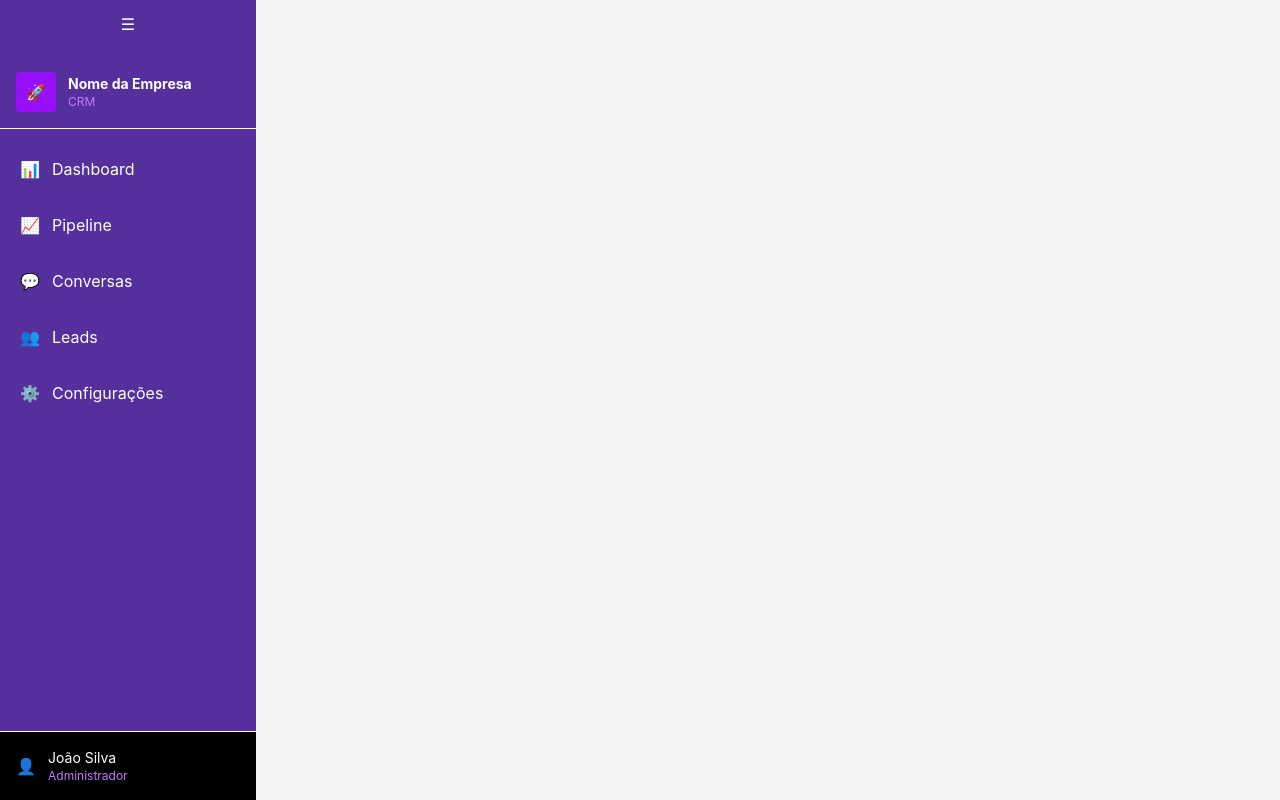
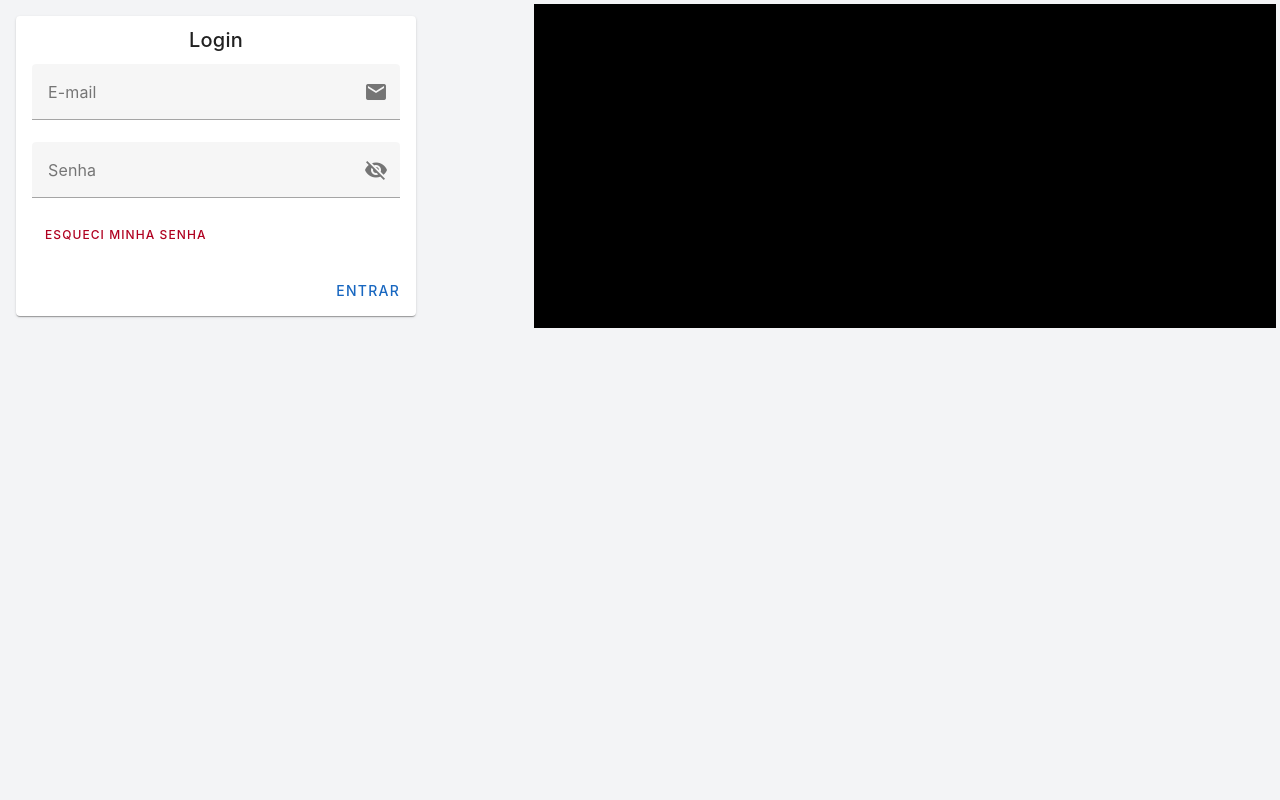
Before and after one commit to elderlira/crm_project, a Vue app: page /login in a window 1280 px wide. Built offline with nearby package versions, Linux system fonts and the light colour scheme.

Commit message:
login_page

```diff
--- a/src/App.vue
+++ b/src/App.vue
@@ -11,7 +11,7 @@ const toggleSidebar = () => {
 
 <template>
   <div class="flex h-screen overflow-hidden">
-    <Sidebar :isOpen="isOpen" @toggle="isOpen = !isOpen" />
+    <Sidebar :isOpen="isOpen" @toggle="isOpen = !isOpen" v-if="!$route.meta.hideSidebar" />
 
     <main class="flex-1 bg-gray-100 overflow-auto">
       <router-view />
--- a/src/components/Sidebar.vue
+++ b/src/components/Sidebar.vue
@@ -1,13 +1,3 @@
-<script setup lang="ts">
-import { defineProps, defineEmits } from 'vue'
-
-const props = defineProps<{
-  isOpen: boolean
-}>()
-
-const emit = defineEmits(['toggle'])
-</script>
-
 <template>
   <aside :class="[
     'h-screen bg-black text-white flex flex-col transition-all duration-300',
@@ -63,6 +53,16 @@ const emit = defineEmits(['toggle'])
   </aside>
 </template>
 
+<script setup lang="ts">
+import { defineProps, defineEmits } from 'vue'
+
+const props = defineProps<{
+  isOpen: boolean
+}>()
+
+const emit = defineEmits(['toggle'])
+</script>
+
 <style>
 .rodape {
   background-color: black;
--- a/src/main.ts
+++ b/src/main.ts
@@ -25,6 +25,7 @@ import {
 } from 'echarts/components'
 
 import { CanvasRenderer } from 'echarts/renderers'
+
 
 echarts.use([
   PieChart,
--- a/src/router/index.ts
+++ b/src/router/index.ts
@@ -3,6 +3,8 @@ import { createRouter, createWebHistory } from 'vue-router'
 import DashboardView from '../views/Dashboard.vue'
 import PipelineView from '../views/Pipeline.vue'
 import ConversasView from '../views/Talks.vue'
+import LoginView from '../views/Login.vue'
+import ForgotPassword from '../views/login/Forgot-password.vue'
 import LeadsView from '../views/Leads.vue'
 import ConfigView from '../views/Config.vue'
 import ReasonForClousure from '../views/config/ReasonForClousure.vue'
@@ -14,10 +16,14 @@ import Department from '../views/config/Department.vue'
 import Profile from '../views/config/Profile.vue'
 import UserRegister from '../views/config/UserRegister.vue'
 
+
+
 const routes = [
   { path: '/', name: 'Dashboard', component: DashboardView },
   { path: '/pipeline', name: 'pipeline', component: PipelineView },
   { path: '/conversas', name: 'talks', component: ConversasView },
+  { path: '/login', name: 'login', component: LoginView, meta:{hideSidebar: true} },
+  { path: '/forgot-password', name: 'forgotPassword', component: ForgotPassword, meta:{hideSidebar: true} },
   { path: '/leads', name: 'lead', component: LeadsView },
   { path: '/configuracoes', name: 'config', component: ConfigView },
   { path: '/configuracao-motivo-fechamento', name: 'reasonForClousure', component: ReasonForClousure},
--- /dev/null
+++ b/src/views/Login.vue
@@ -0,0 +1,72 @@
+<template>
+  <v-container fluid class="fill-height">
+    <v-row class="fill-height">
+
+      <v-col cols="12" lg="5" md="5" sm="5" class="d-flex align-center justify-center">
+        <v-card width="400" elevation="6" rounded="xl">
+          <v-card-title class="text-h5 text-center">
+            Login
+          </v-card-title>
+
+          <v-card-text>
+            <v-form>
+              <v-text-field
+                label="E-mail"
+                type="email"
+                v-model="form.email"
+                append-inner-icon="mdi-email"
+                :rules="emailRules"
+                required
+              />
+              <v-text-field
+                label="Senha"
+                :type="show ? 'text' : 'password'"
+                :append-inner-icon="show ? 'mdi-eye' : 'mdi-eye-off'"
+                v-model="form.password"
+                :rules="passwordRules"
+                @click:append-inner="show=!show"
+                required
+              />
+               <v-btn variant="text" size="small" class="text-none " color="error" to="/forgot-password">
+                Esqueci minha senha
+              </v-btn>
+            </v-form>
+          </v-card-text>
+
+          <v-card-actions class="d-flex flex-column gap-4 ">
+            <v-spacer />
+            <v-btn  class="text-primary"  @click="login">
+              Entrar
+            </v-btn>
+          </v-card-actions>
+        </v-card>
+      </v-col>
+
+      <v-col lg="7" md="7" sm="7" class="d-none d-md-flex bg-grey-lighten-3 bg-black">
+      </v-col>
+
+    </v-row>
+  </v-container>
+</template>
+
+<script setup>
+import { ref } from 'vue'
+
+
+const show = ref(false)
+
+const form = ref({
+  email: '',
+  password: ''
+})
+
+const emailRules = [
+  (v)  => !!v || 'Email é obrigatório',
+  (v)  => /.+@.+\..+/.test(v) || 'Email deve ser válido'
+]
+
+const passwordRules = [
+  (v)  => !!v || 'Senha é obrigatória',
+  (v)  => v.length >= 6 || 'Senha deve conter no mínimo 6 caracteres'
+]
+</script>
--- /dev/null
+++ b/src/views/login/Forgot-password.vue
@@ -0,0 +1,56 @@
+<template>
+  <v-container fluid class="fill-height">
+    <v-row class="d-flex align-center justify-center">
+      <v-col lg="5" md="5" sm="5" class="d-flex flex-column gap-4 ">
+        <v-card class="pa-14" elevation="2" rounded="lg">
+          <v-card-title class="text-h5 text-center">
+            Esqueci minha senha
+          </v-card-title>
+            <v-card-text>
+                <v-form>
+                <v-text-field
+                    label="E-mail"
+                    type="email"
+                    v-model="form.email"
+                    append-inner-icon="mdi-email"
+                    :rules="emailRules"
+                    required
+                />
+                </v-form>
+            </v-card-text>
+            <v-card-actions class="d-flex flex-column gap-4 ">
+                <v-btn  class="text-primary"  @click="sendResetLink">
+                    Enviar link de recuperação
+                </v-btn>
+                    <v-btn variant="text" size="small" class="text-none " color="error" to="/login">
+                        Voltar para login
+                    </v-btn>
+            </v-card-actions>
+        </v-card>
+      </v-col>
+    </v-row>
+  </v-container>
+</template>
+
+<script>
+export default {
+  data() {
+    return {
+      form: {
+        email: ''
+      },
+      emailRules: [
+        v => !!v || 'E-mail é obrigatório',
+        v => /^\w+([.-]?\w+)*@\w+([.-]?\w+)*(\.\w{2,3})+$/.test(v) || 'E-mail inválido'
+      ]
+    }
+  },
+  methods: {
+    sendResetLink() {
+      if (this.$refs.form.validate()) {
+        this.$toast.success('Link de recuperação enviado com sucesso!')
+      }
+    }
+  }
+}
+</script>
```
